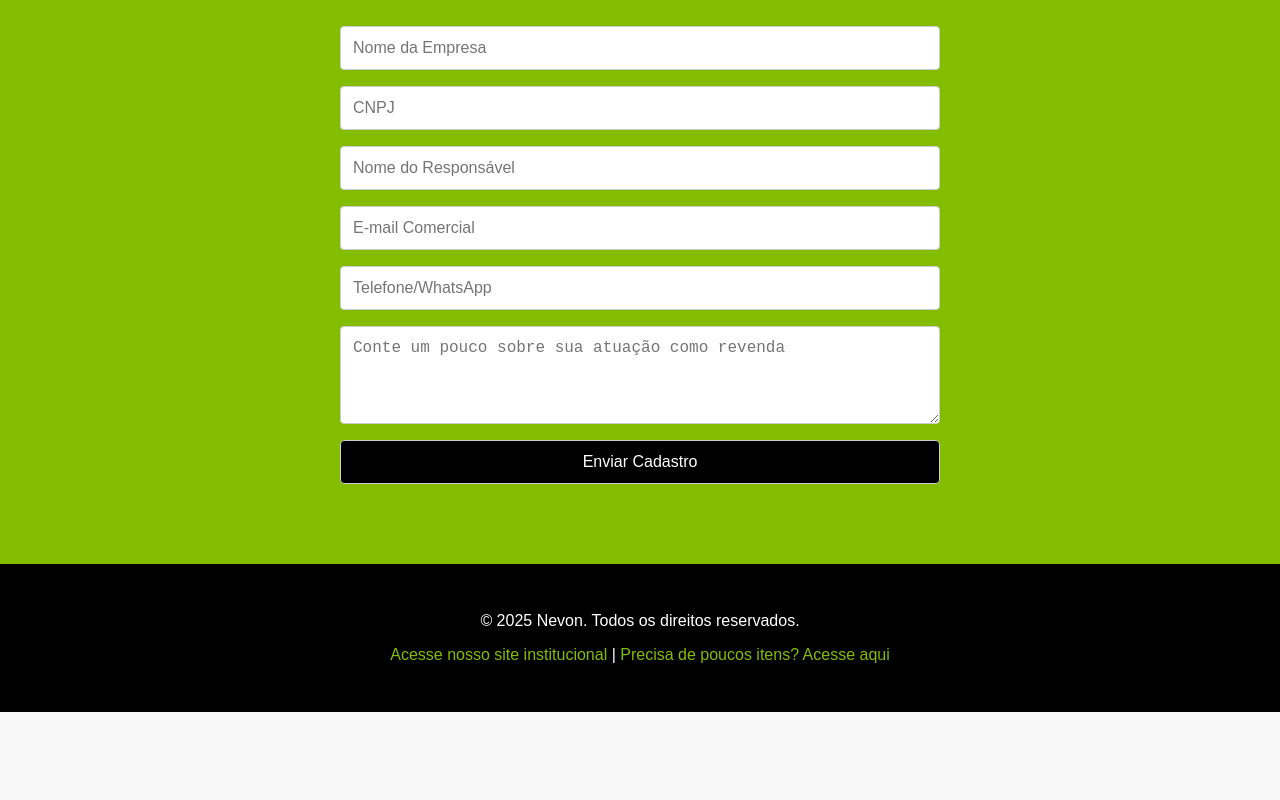
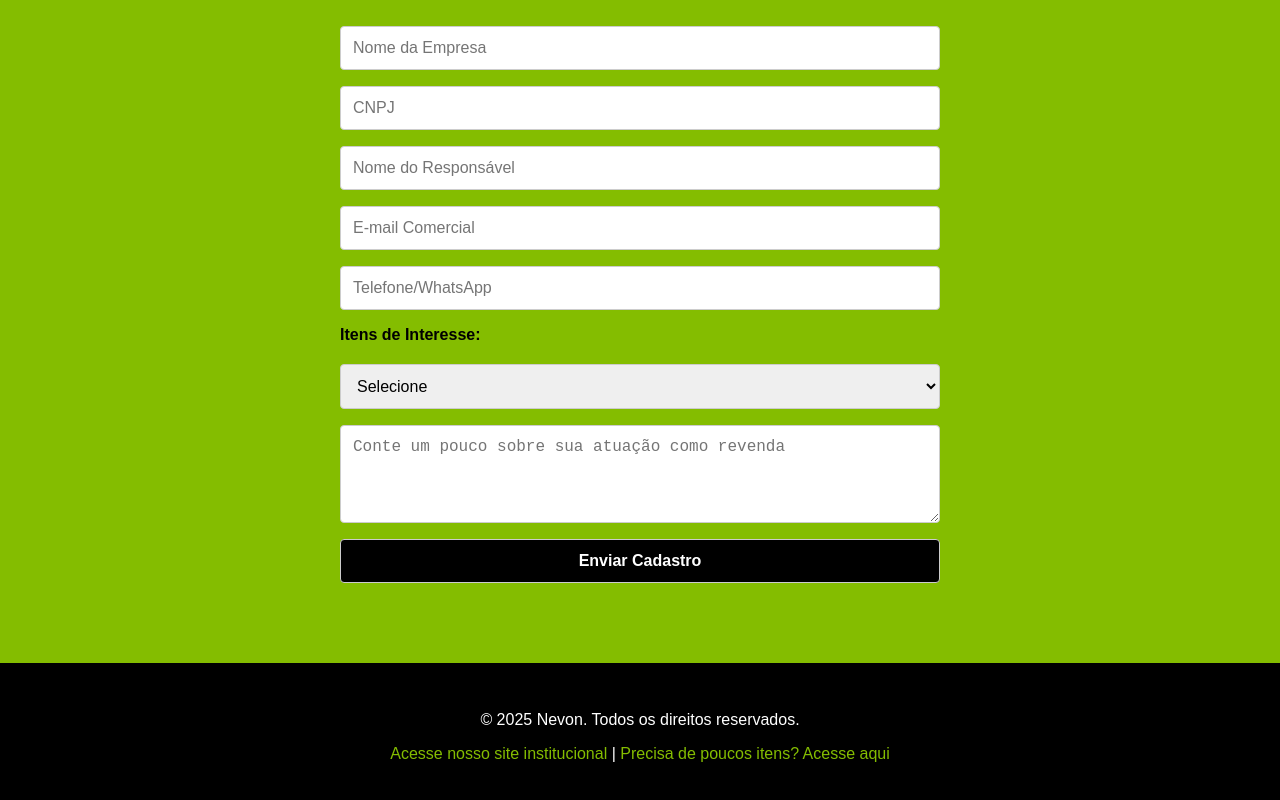
Before and after one commit to nevon-formulario/formulariorevenda, a plain HTML site: page index.html in a window 1280 px wide. Shown: the part 588-1388 px from the top of the page. Before the commit the page ends 1300 px from the top, so only its background shows below. Drawn offline with Linux system fonts and the light colour scheme.

Commit message:
Update index.html

```diff
--- a/index.html
+++ b/index.html
@@ -2,7 +2,7 @@
 <html lang="pt-br">
 <head>
   <meta charset="UTF-8" />
-  <meta name="viewport" content="width=device-width, initial-scale=1.0" />
+  <meta name="viewport" content="width=device-width, initial-scale=1" />
   <title>Seja uma Revenda Autorizada Nevon</title>
   <style>
     body {
@@ -11,8 +11,9 @@
       background-color: #f8f8f8;
       color: #1a1a1a;
     }
+
     header {
-      background: url('https://cdn.jsdelivr.net/gh/openai-sample-assets/banner-nevon.jpg') no-repeat center center;
+      background: url('https://i.imgur.com/r98mx6a.png') no-repeat center center;
       background-size: cover;
       height: 400px;
       display: flex;
@@ -20,27 +21,32 @@
       justify-content: center;
       color: white;
       text-align: center;
+      padding: 0 1rem;
     }
+
     header h1 {
       font-size: 2.5rem;
       text-shadow: 0 0 10px rgba(0,0,0,0.6);
-      padding: 0 1rem;
     }
+
     main {
       background-color: #84BD00;
       padding: 3rem 1rem;
       text-align: center;
       color: #000;
     }
+
     main h2 {
       font-size: 2rem;
       margin-bottom: 1rem;
     }
+
     main p {
       max-width: 600px;
       margin: 0 auto 2rem auto;
       font-size: 1rem;
     }
+
     form {
       max-width: 600px;
       margin: 0 auto;
@@ -48,31 +54,48 @@
       flex-direction: column;
       gap: 1rem;
     }
+
+    label {
+      text-align: left;
+      font-weight: 600;
+      margin-bottom: 0.25rem;
+      display: block;
+      color: #000;
+    }
+
     input, textarea, select, button {
       padding: 0.75rem;
       font-size: 1rem;
       border: 1px solid #ccc;
       border-radius: 4px;
+      width: 100%;
+      box-sizing: border-box;
     }
+
     button {
       background-color: #000000;
       color: white;
       cursor: pointer;
       transition: background 0.3s ease;
+      font-weight: 700;
     }
+
     button:hover {
       background-color: #333;
     }
+
     footer {
       background-color: #000000;
       color: white;
       padding: 2rem 1rem;
       text-align: center;
     }
+
     footer a {
       color: #84BD00;
       text-decoration: none;
     }
+
     footer a:hover {
       text-decoration: underline;
     }
@@ -91,6 +114,16 @@
       <input type="text" id="responsavel" placeholder="Nome do Responsável" required />
       <input type="email" id="email" placeholder="E-mail Comercial" required />
       <input type="tel" id="telefone" placeholder="Telefone/WhatsApp" required />
+
+      <label for="interesse">Itens de Interesse:</label>
+      <select id="interesse" name="interesse" required>
+        <option value="">Selecione</option>
+        <option value="jaquetas">Jaquetas</option>
+        <option value="fleeces">Fleeces</option>
+        <option value="luvas">Luvas</option>
+        <option value="outros">Outros</option>
+      </select>
+
       <textarea id="mensagem" placeholder="Conte um pouco sobre sua atuação como revenda" rows="4" required></textarea>
       <button type="submit">Enviar Cadastro</button>
     </form>
@@ -98,7 +131,10 @@
   </main>
   <footer>
     <p>&copy; 2025 Nevon. Todos os direitos reservados.</p>
-    <p><a href="#">Acesse nosso site institucional</a> | <a href="#">Precisa de poucos itens? Acesse aqui</a></p>
+    <p>
+      <a href="#">Acesse nosso site institucional</a> |
+      <a href="https://www.nevonstore.com.br/" target="_blank" rel="noopener noreferrer">Precisa de poucos itens? Acesse aqui</a>
+    </p>
   </footer>
 
   <script>
@@ -110,6 +146,7 @@
       const responsavel = document.getElementById("responsavel").value;
       const email = document.getElementById("email").value;
       const telefone = document.getElementById("telefone").value;
+      const interesse = document.getElementById("interesse").value;
       const mensagem = document.getElementById("mensagem").value;
 
       const payload = {
@@ -118,7 +155,7 @@
           NAME: responsavel,
           PHONE: [{ VALUE: telefone, VALUE_TYPE: "WORK" }],
           EMAIL: [{ VALUE: email, VALUE_TYPE: "WORK" }],
-          COMMENTS: `Empresa: ${empresa}\nCNPJ: ${cnpj}\nMensagem: ${mensagem}`
+          COMMENTS: `Empresa: ${empresa}\nCNPJ: ${cnpj}\nItens de Interesse: ${interesse}\nMensagem: ${mensagem}`
         }
       };
 
```
